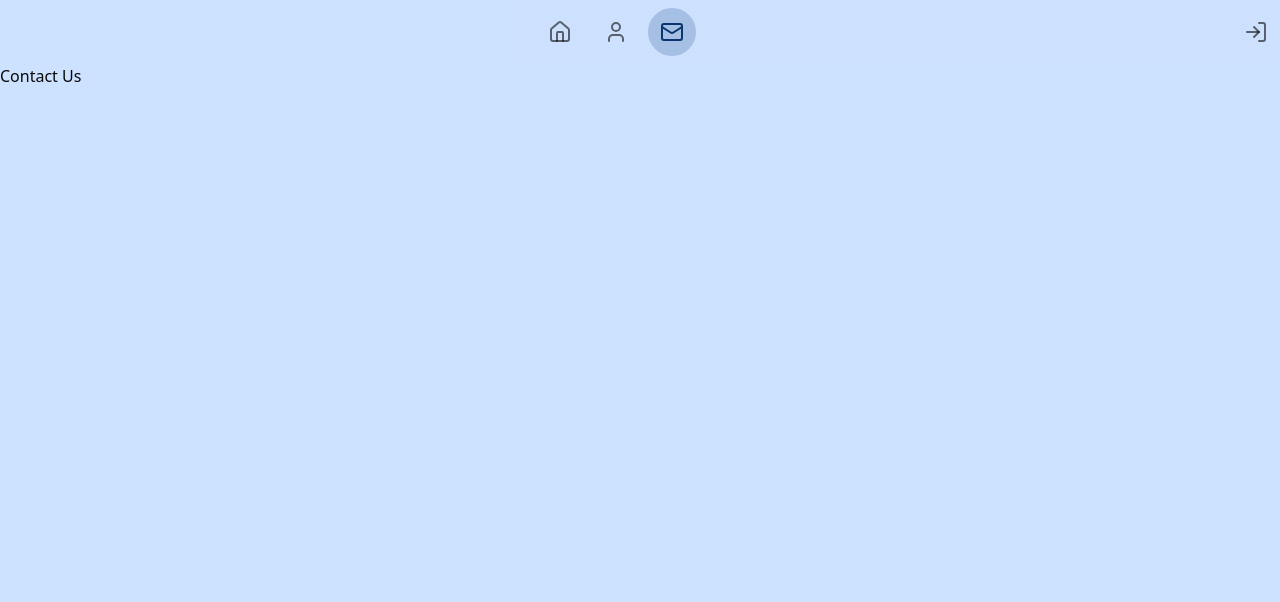
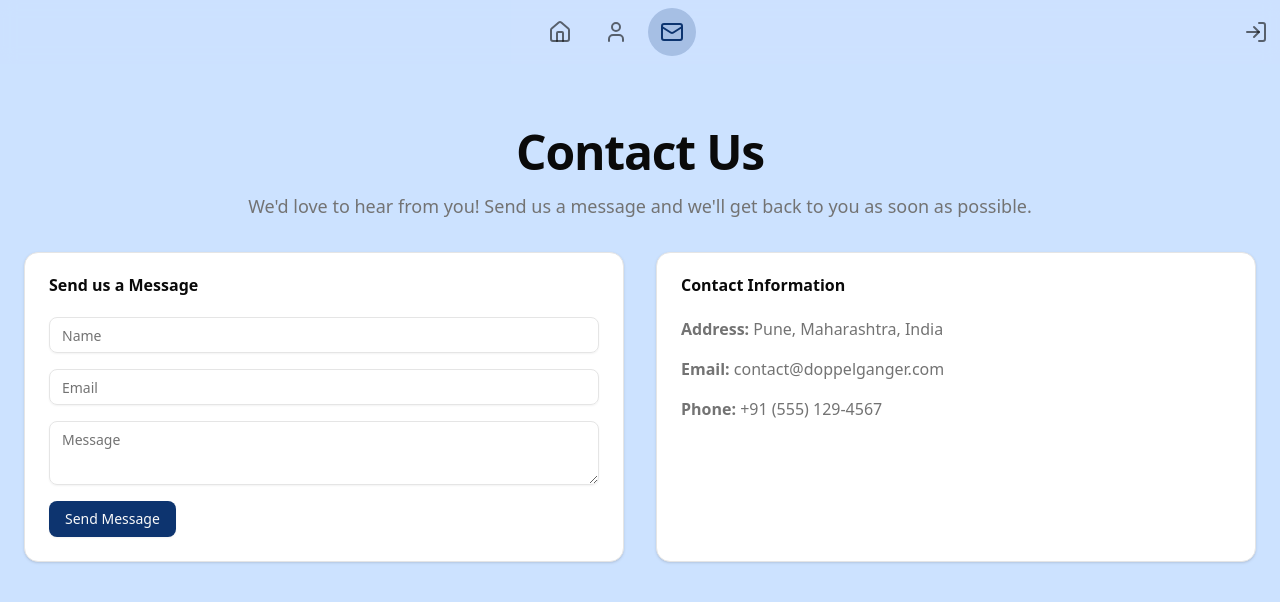
Before and after one commit to RSP0204/Doppelganger, a Next.js app in the folder frontend/: page /contact in a window 1280 px wide. Shown: the top 602 px of the page. Built offline with nearby package versions, Linux system fonts and the light colour scheme.

Commit message:
Updated Contact Page

```diff
--- a/frontend/src/app/contact/page.tsx
+++ b/frontend/src/app/contact/page.tsx
@@ -1,9 +1,51 @@
-const ContactUsPage = () => {
+import { Card, CardContent, CardHeader, CardTitle } from '@/registry/new-york-v4/ui/card';
+import { Input } from '@/registry/new-york-v4/ui/input';
+import { Textarea } from '@/registry/new-york-v4/ui/textarea';
+import { Button } from '@/registry/new-york-v4/ui/button';
+
+const ContactPage = () => {
     return (
-        <div>
-            <h1>Contact Us</h1>
+        <div className="container mx-auto px-4 py-12 md:px-6 lg:py-16">
+            <div className="space-y-8">
+                <div className="text-center">
+                    <h1 className="text-4xl font-bold tracking-tight sm:text-5xl">Contact Us</h1>
+                    <p className="mt-4 text-lg text-muted-foreground">
+                        We'd love to hear from you! Send us a message and we'll get back to you as soon as possible.
+                    </p>
+                </div>
+
+                <div className="grid grid-cols-1 gap-8 md:grid-cols-2">
+                    <Card>
+                        <CardHeader>
+                            <CardTitle>Send us a Message</CardTitle>
+                        </CardHeader>
+                        <CardContent className="space-y-4">
+                            <Input type="text" placeholder="Name" />
+                            <Input type="email" placeholder="Email" />
+                            <Textarea placeholder="Message" />
+                            <Button>Send Message</Button>
+                        </CardContent>
+                    </Card>
+                    <Card>
+                        <CardHeader>
+                            <CardTitle>Contact Information</CardTitle>
+                        </CardHeader>
+                        <CardContent className="space-y-4">
+                            <p className="text-muted-foreground">
+                                <strong>Address:</strong> Pune, Maharashtra, India
+                            </p>
+                            <p className="text-muted-foreground">
+                                <strong>Email:</strong> contact@doppelganger.com
+                            </p>
+                            <p className="text-muted-foreground">
+                                <strong>Phone:</strong> +91 (555) 129-4567
+                            </p>
+                        </CardContent>
+                    </Card>
+                </div>
+            </div>
         </div>
     );
 };
 
-export default ContactUsPage;
+export default ContactPage;
```
